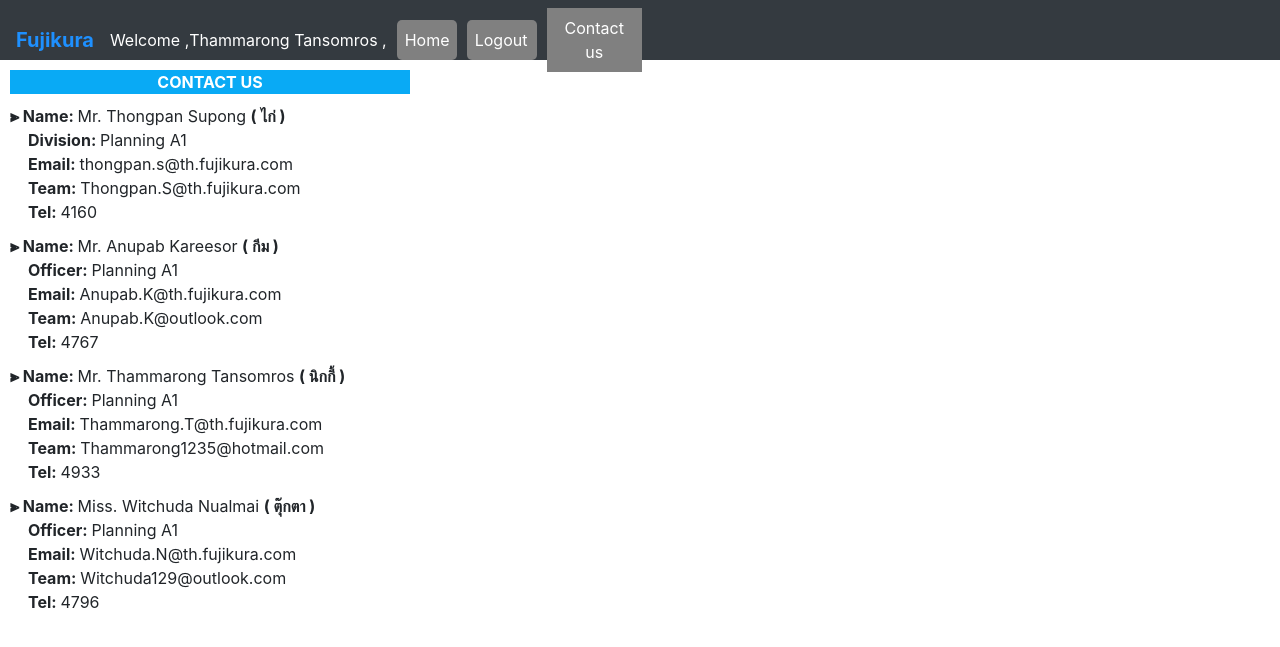
After one commit to anuphapkarezo/project_smartfactory, a Django app: page /go_html_page_contact_us in a window 1280 px wide. The commit adds this page. Shown: the top 647 px of the page. Run offline with Django 4.2, Linux system fonts and the light colour scheme; some libraries are stand-ins or nearby versions.

```diff
--- a/myapp1/proj7_functions.py
+++ b/myapp1/proj7_functions.py
@@ -331,7 +331,7 @@ def function_check_user_role_no(user_login):
     api_req = requests.get(url_api,verify=False)
     db_string = api_req.json()
     df_system_role = pd.DataFrame(db_string)
-    df_check_user_role = df_system_role[(df_system_role['role_no']==3) | (df_system_role['role_no']==3)]
+    df_check_user_role = df_system_role[(df_system_role['role_no']==1) | (df_system_role['role_no']==3)]
     if len(df_check_user_role) > 0:
         check_user_status = "role ok"
     else:
--- a/myapp1/urls.py
+++ b/myapp1/urls.py
@@ -36,6 +36,9 @@ urlpatterns = [
     path('go_html_login',views.go_html_login),
     path('proj7_page1_login',views.proj7_page1_login),
     path('proj7_page1_login_alert',views.proj7_page1_login_alert),
+    path('proj7_page1_login_check_user',views.proj7_page1_login_check_user),
+    path('go_html_page_home',views.go_html_page_home),
+    path('go_html_page_contact_us',views.go_html_page_contact_us),
 
         # Go to page > Record weight
     path('go_html_record_weight',views.go_html_record_weight),
@@ -61,4 +64,5 @@ urlpatterns = [
     path('proj7_page3_save_waste_daily_transaction',views.proj7_page3_save_waste_daily_transaction),
     path('proj7_page3_search_waste_daily_transaction',views.proj7_page3_search_waste_daily_transaction),
     path('proj7_page3_clear_waste_daily_transaction',views.proj7_page3_clear_waste_daily_transaction),
+    path('proj7_page3_record_weight_waste_scrap_load_factory',views.proj7_page3_record_weight_waste_scrap_load_factory),
 ]
--- a/myapp1/views.py
+++ b/myapp1/views.py
@@ -84,6 +84,12 @@ def Page_Login(request):
 def go_html_login(request):
     return render(request,'proj7_scrap_control/proj7_page1_login.html')
 
+def go_html_page_home(request):
+    return render(request,'proj7_scrap_control/proj7_page_home.html')
+
+def go_html_page_contact_us(request):
+    return render(request,'proj7_scrap_control/proj7_page_contact_us.html')
+
 def go_html_record_weight(request):
     return  render(request,'proj7_scrap_control/proj7_page1_record_weight.html')
 
@@ -94,13 +100,13 @@ def go_html_record_weight_waste_scrap(request):
     user_login = request.session.get('user_login')
     name_user = request.session.get('name_user')
     factory_user = request.session.get('factotry_login')
-    print("Get session value : " , user_login , " " , name_user , " / " , factory_user)
+    # print("Get session value : " , user_login , " " , name_user , " / " , factory_user)
     function_value = function_check_user_role_no(user_login)
     print(function_value)
     if function_value == "role ok":
         return  render(request,'proj7_scrap_control/proj7_page3_record_weight_waste_scrap.html')
     else:
-        return  render(request,'proj7_scrap_control/proj7_page1_login.html')
+        return  render(request,'proj7_scrap_control/proj7_page_home.html')
 
 @csrf_exempt
 def proj7_read_database_product(request):
@@ -454,14 +460,22 @@ def proj7_page3_record_weight_waste_scrap_search_item(request):
     # print(db_item_map_factory)
     # print(db_item_master)
     # print(df_merge_data_map)
+    # db_item_master_check = Waste_item_master_list.objects.filter(waste_group_code=group_search_post).exists()
+    # print(db_item_master_check)
 
     db_item_master = pd.DataFrame(list(Waste_item_master_list.objects.filter(waste_group_code=group_search_post).values()))
+    if len(db_item_master) == 0:
+        ajax_proj7_page3_record_weight_waste_scrap_search_item = "Not found data"
+        return HttpResponse(ajax_proj7_page3_record_weight_waste_scrap_search_item)
+
     db_item_group = pd.DataFrame(list(Waste_group_master_list.objects.all().values()))
     df_merge_data = pd.merge(db_item_master,db_item_group,how="inner",on=["waste_group_code"])
-    # print(df_merge_data)
-
+    # print("Merge data" , df_merge_data)
     # print('/////////////////////////////////////////')
     db_item_map_factory = pd.DataFrame(list(Waste_item_map_factory.objects.filter(factory_name=factory_search_post).values()))
+    if len(db_item_map_factory) == 0:
+        ajax_proj7_page3_record_weight_waste_scrap_search_item = "Not found data"
+        return HttpResponse(ajax_proj7_page3_record_weight_waste_scrap_search_item)
     # print(db_item_map_factory)
     # print('/////////////////////////////////////////')
     df_merge_data_map = pd.merge(df_merge_data,db_item_map_factory,how="inner",on=["waste_item_code"])
@@ -477,6 +491,8 @@ def proj7_page3_record_weight_waste_scrap_search_item(request):
         df_merge_data_map.fillna(0,inplace=True)
     else:
         df_merge_data_map['weight'] = 0
+        # ajax_proj7_page3_record_weight_waste_scrap_search_item = "Not found data"
+        # return HttpResponse(ajax_proj7_page3_record_weight_waste_scrap_search_item)
 
     json_records = df_merge_data_map.reset_index().to_json(orient='records')
     data_loads = json.loads(json_records)
@@ -790,13 +806,16 @@ def proj7_page1_login(request):
                 name_user = df_user_login.loc[0 , 'proj1_usermaster_name_eng']
                 surname_user = df_user_login.loc[0 , 'proj1_usermaster_surname_eng']
                 factotry_user = df_user_login.loc[0 , 'proj1_usermaster_factory']
+                full_name = name_user + " " + surname_user
                 print(factotry_user , ' / ' , name_user , ' ' , surname_user)
 
                 request.session['user_login'] = user_login_df
                 request.session['name_user'] = name_user + ' ' + surname_user
                 request.session['factotry_login'] = factotry_user
 
-                return render(request,'proj7_scrap_control/proj7_page3_record_weight_waste_scrap.html')
+                return render(request,'proj7_scrap_control/proj7_page_home.html')
+                # return render(request,'proj7_scrap_control/proj7_page_home.html' , {'fullname_login':full_name , 'factory_logn':factotry_user})
+
             else:
                 print("Missing system role")
                 return render(request,'proj7_scrap_control/proj7_page1_login.html')
@@ -807,3 +826,33 @@ def proj7_page1_login(request):
     else:
         print("Not found user")
         return render(request,'proj7_scrap_control/proj7_page1_login.html')
+
+@csrf_exempt
+def proj7_page1_login_check_user(request):
+    user_login = request.session.get('user_login')
+
+    url_api = 'http://10.17.66.112:8080/smartplanning/user_login/?username=' + user_login
+    api_req = requests.get(url_api,verify=False)
+    db_string = api_req.json()
+    df_user_login = pd.DataFrame(db_string)
+
+    name_user = df_user_login.loc[0 , 'proj1_usermaster_name_eng']
+    surname_user = df_user_login.loc[0 , 'proj1_usermaster_surname_eng']
+    fullname_user = name_user + " " + surname_user
+
+    ajax_proj7_page1_login_check_user = fullname_user
+    return HttpResponse(ajax_proj7_page1_login_check_user)
+
+@csrf_exempt
+def proj7_page3_record_weight_waste_scrap_load_factory(request):
+    user_login = request.session.get('user_login')
+
+    url_api = 'http://10.17.66.112:8080/smartplanning/user_login/?username=' + user_login
+    api_req = requests.get(url_api,verify=False)
+    db_string = api_req.json()
+    df_user_login = pd.DataFrame(db_string)
+
+    factotry_user = df_user_login.loc[0 , 'proj1_usermaster_factory']
+    ajax_proj7_page3_record_weight_waste_scrap_load_factory = factotry_user
+    print(ajax_proj7_page3_record_weight_waste_scrap_load_factory)
+    return HttpResponse(ajax_proj7_page3_record_weight_waste_scrap_load_factory)
--- /dev/null
+++ b/static/css/proj7_scrap_control/proj7_page_contact_us.css
@@ -0,0 +1,73 @@
+* {
+    box-sizing: border-box;
+}
+
+html {
+    font-family: sans-serif;
+    line-height: 1.15;
+    -webkit-text-size-adjust: 100%;
+    -webkit-tap-highlight-color: transparent;
+}
+
+head {
+    display: none;
+}
+
+body {
+    margin: 0;
+    font-family: -apple-system, BlinkMacSystemFont, "Segoe UI", Roboto, "Helvetica Neue", Arial, sans-serif, "Apple Color Emoji", "Segoe UI Emoji", "Segoe UI Symbol";
+    font-size: 1rem;
+    font-weight: 400;
+    line-height: 1.5;
+    color: #212529;
+    text-align: left;
+    background-color: #fff;
+}
+
+div {
+    display: block;
+}
+
+.bg-dark {
+    background-color: #343a40!important;
+}
+
+.navbar {
+    position: relative;
+    display: flex;
+    flex-wrap: wrap;
+    -ms-flex-align: center;
+    align-items: center;
+    -webkit-box-pack: justify;
+    justify-content: space-between;
+    padding: 0.5rem 1rem;
+    height: 60px;
+}
+
+.mr-auto,
+.mx-auto {
+    margin-right: auto!important;
+}
+
+.navbar-nav {
+    display: flex;
+    -webkit-box-orient: vertical;
+    -webkit-box-direction: normal;
+    flex-direction: column;
+    padding-left: 0;
+    margin-bottom: 0;
+    list-style: none;
+}
+
+.collapse {
+    display: none;
+}
+
+.nav-link:hover {
+    border: 2px solid rgb(255, 255, 255);
+    border-radius: 5px;
+}
+
+.detail {
+    margin-left: 18px;
+}
--- a/templates/proj7_scrap_control/proj7_page1_login.html
+++ b/templates/proj7_scrap_control/proj7_page1_login.html
@@ -8,7 +8,7 @@
     <title>Log in</title>
     {% load static %}
 
-    <script type="text/javascript" src="{% static 'js/bootstrap.bundle.min.js' %}"></script>
+    <!-- <script type="text/javascript" src="{% static 'js/bootstrap.bundle.min.js' %}"></script> -->
     <script src="{% static 'js/Bootstrap/jquery-3.6.0.js' %}"></script>
 </head>
 
--- /dev/null
+++ b/templates/proj7_scrap_control/proj7_page_contact_us.html
@@ -0,0 +1,121 @@
+<!DOCTYPE html>
+<html lang="en">
+
+<head>
+    <meta charset="UTF-8">
+    <meta http-equiv="X-UA-Compatible" content="IE=edge">
+    <meta name="viewport" content="width=device-width, initial-scale=1.0">
+    <title>FUJIKURA</title>
+    {% load static %}
+
+    <script type="text/javascript" src="{% static 'js/bootstrap.bundle.min.js' %}"></script>
+    <script src="{% static 'js/Bootstrap/jquery-3.6.0.js' %}"></script>
+
+</head>
+
+<body>
+
+    <script type="text/javascript" src="{% static 'js/Bootstrap/bootstrap.min.js' %}"></script>
+    <link rel="stylesheet" href="{% static 'css/Bootstrap/bootstrap.min.css' %}">
+
+    <!-- <script type="text/javascript" src="{% static 'js/proj7_scrap_control/proj7_page_home.js' %}"></script> -->
+    <link rel="stylesheet" href="{% static 'css/proj7_scrap_control/proj7_page_contact_us.css' %}">
+
+
+    <nav class="navbar navbar-expand-lg navbar-dark bg-dark">
+        <a class="navbar-brand" style="color: DodgerBlue; font-weight: bold;">Fujikura</a>
+        <button class="navbar-toggler" type="button" data-toggle="collapse" data-target="#navbarSupportedContent" aria-controls="navbarSupportedContent" aria-expanded="false" aria-label="Toggle navigation">
+            <span class="navbar-toggler-icon"></span>
+        </button>
+
+        <div class="collapse navbar-collapse" id="navbarSupportedContent">
+            <!-- <div>
+                <ul class="navbar-nav mr-auto">
+                    <li class="nav-item active">
+                        <a class="nav-link" href="/home">Home</a>
+                    </li>
+                </ul>
+            </div> -->
+            <div>
+                <ul class="navbar-nav mr-auto">
+                    <li class="nav-item active" style="color: white;">
+                        <div class="form-inline my-2 my-lg-0" id="userName">
+                            <div class="form-inline my-2 my-lg-0" id="userName"> Welcome , <span class="" id="user_name" style="color: white;">Thammarong Tansomros ,</span></div>
+                        </div>
+                    </li>
+                </ul>
+            </div>
+
+            <div style="background-color:gray;width: 60px;text-align: center;margin-left: 10px;border-radius: 5px;">
+                <ul class="navbar-nav mr-auto">
+                    <li class="nav-item active"><a class="nav-link" href="/go_html_page_home" st="">Home</a></li>
+                </ul>
+            </div>
+
+            <div style="background-color:gray;width: 70px;text-align: center;margin-left: 10px;border-radius: 5px;">
+                <ul class="navbar-nav mr-auto">
+                    <li class="nav-item active"><a class="nav-link" href="/go_html_login" st="">Logout</a></li>
+                </ul>
+            </div>
+
+            <div style="background-color:gray;width: 95px;text-align: center;margin-left: 10px;">
+                <ul class="navbar-nav mr-auto">
+                    <li class="nav-item active"><a class="nav-link" href="/contact_us" st="">Contact us</a></li>
+                </ul>
+            </div>
+
+            <div>
+                <ul class="navbar-nav mr-auto ">
+                    <!-- <li class="nav-item active "><a class="nav-link " href=" " st><font style="color: DodgerBlue;font-weight: bold; ">SMART PLANNING APP.</font></a></li> -->
+                </ul>
+            </div>
+    </nav>
+
+    <div style="margin-left: 10px;margin-top:10px;width: 400px;">
+
+        <div style="background-color: rgb(9, 170, 245);color: white;text-align: center;font-weight: bold;margin-top: 10px;">CONTACT US</div>
+        <div style="margin-top: 10px;">
+            <font style="font-weight: bold;">⫸ Name: </font> Mr. Thongpan Supong <b>( ไก่ )</b></div>
+        <div class="detail">
+            <font style="font-weight: bold;">Division: </font> Planning A1</div>
+        <div class="detail">
+            <font style="font-weight: bold;">Email: </font> thongpan.s@th.fujikura.com</div>
+        <div class="detail">
+            <font style="font-weight: bold;">Team: </font>Thongpan.S@th.fujikura.com</div>
+        <div class="detail">
+            <font style="font-weight: bold;">Tel: </font>4160</div>
+
+        <div style="margin-top: 10px;">
+            <font style=" font-weight: bold; ">⫸ Name: </font> Mr. Anupab Kareesor <b>( กีม )</b></div>
+        <div class="detail">
+            <font style="font-weight: bold; ">Officer: </font> Planning A1</div>
+        <div class="detail">
+            <font style="font-weight: bold; ">Email: </font> Anupab.K@th.fujikura.com</div>
+        <div class="detail">
+            <font style="font-weight: bold;">Team: </font>Anupab.K@outlook.com</div>
+        <div class="detail">
+            <font style="font-weight: bold; ">Tel: </font>4767</div>
+
+        <div style="margin-top: 10px;">
+            <font style="font-weight: bold; ">⫸ Name: </font> Mr. Thammarong Tansomros <b>( นิกกี้ )</b></div>
+        <div class="detail">
+            <font style="font-weight: bold; ">Officer: </font> Planning A1</div>
+        <div class="detail">
+            <font style="font-weight: bold; ">Email: </font> Thammarong.T@th.fujikura.com</div>
+        <div class="detail">
+            <font style="font-weight: bold;">Team: </font>Thammarong1235@hotmail.com</div>
+        <div class="detail">
+            <font style="font-weight: bold; ">Tel: </font>4933</div>
+
+        <div style="margin-top: 10px;">
+            <font style="font-weight: bold; ">⫸ Name: </font> Miss. Witchuda Nualmai <b>( ตุ๊กตา )</b></div>
+        <div class="detail">
+            <font style="font-weight: bold; ">Officer: </font> Planning A1</div>
+        <div class="detail">
+            <font style="font-weight: bold; ">Email: </font> Witchuda.N@th.fujikura.com</div>
+        <div class="detail">
+            <font style="font-weight: bold;">Team: </font>Witchuda129@outlook.com</div>
+        <div class="detail">
+            <font style="font-weight: bold; ">Tel: </font>4796</div>
+
+    </div>
```
Also changed, not shown: static/css/proj7_scrap_control/proj7_page_home.css (added, +61 -0 lines), static/js/proj7_scrap_control/proj7_page3_record_weight_waste_scrap.js (+27 -1 lines), static/js/proj7_scrap_control/proj7_page_home.js (added, +14 -0 lines), templates/proj7_scrap_control/proj7_page3_record_weight_waste_scrap.html (+4 -4 lines), templates/proj7_scrap_control/proj7_page_home.html (added, +93 -0 lines), static/img/pro7_smart_scrap/Key weight.jpg (added), static/img/pro7_smart_scrap/fujikura.JPG (added).
